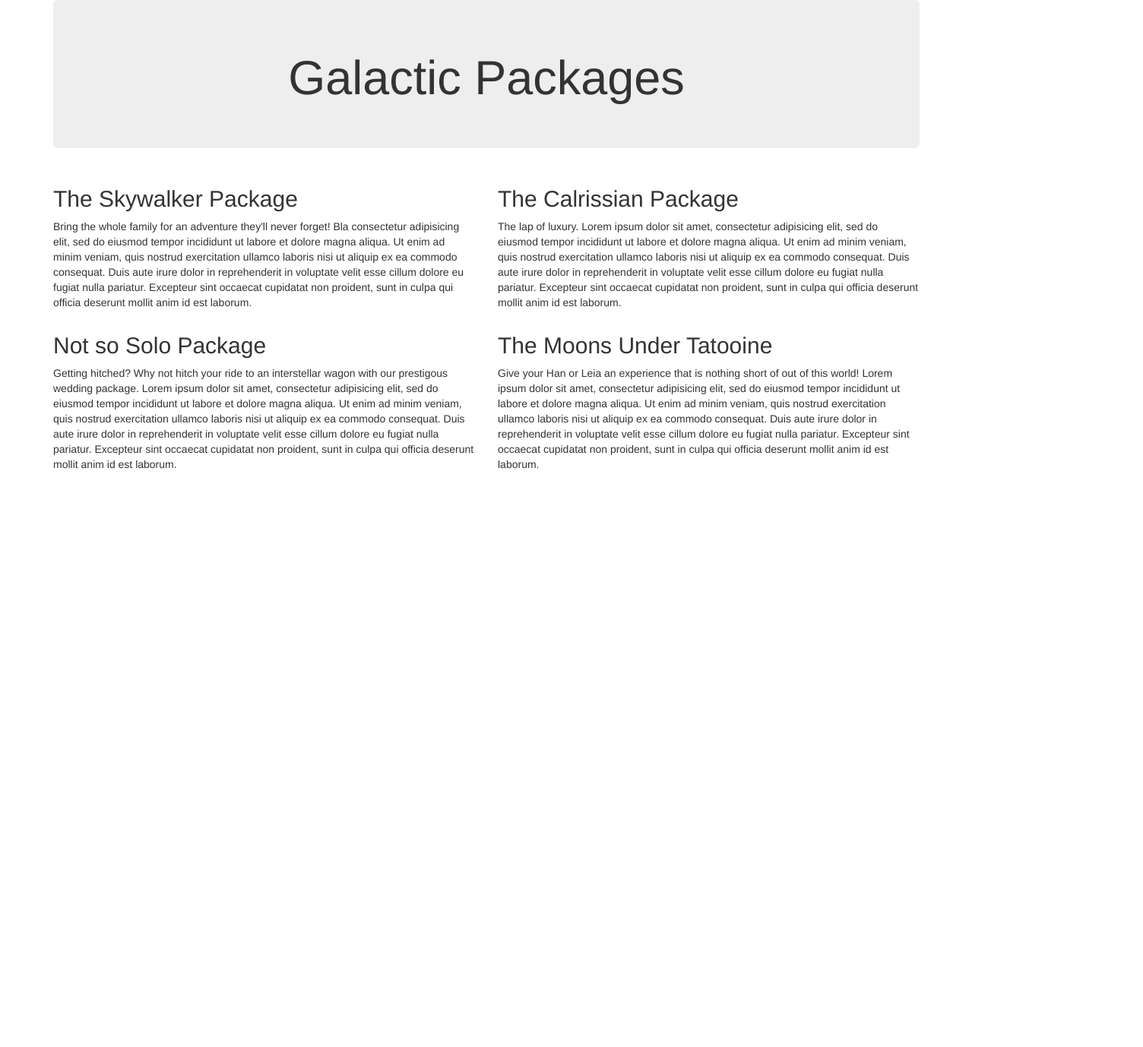
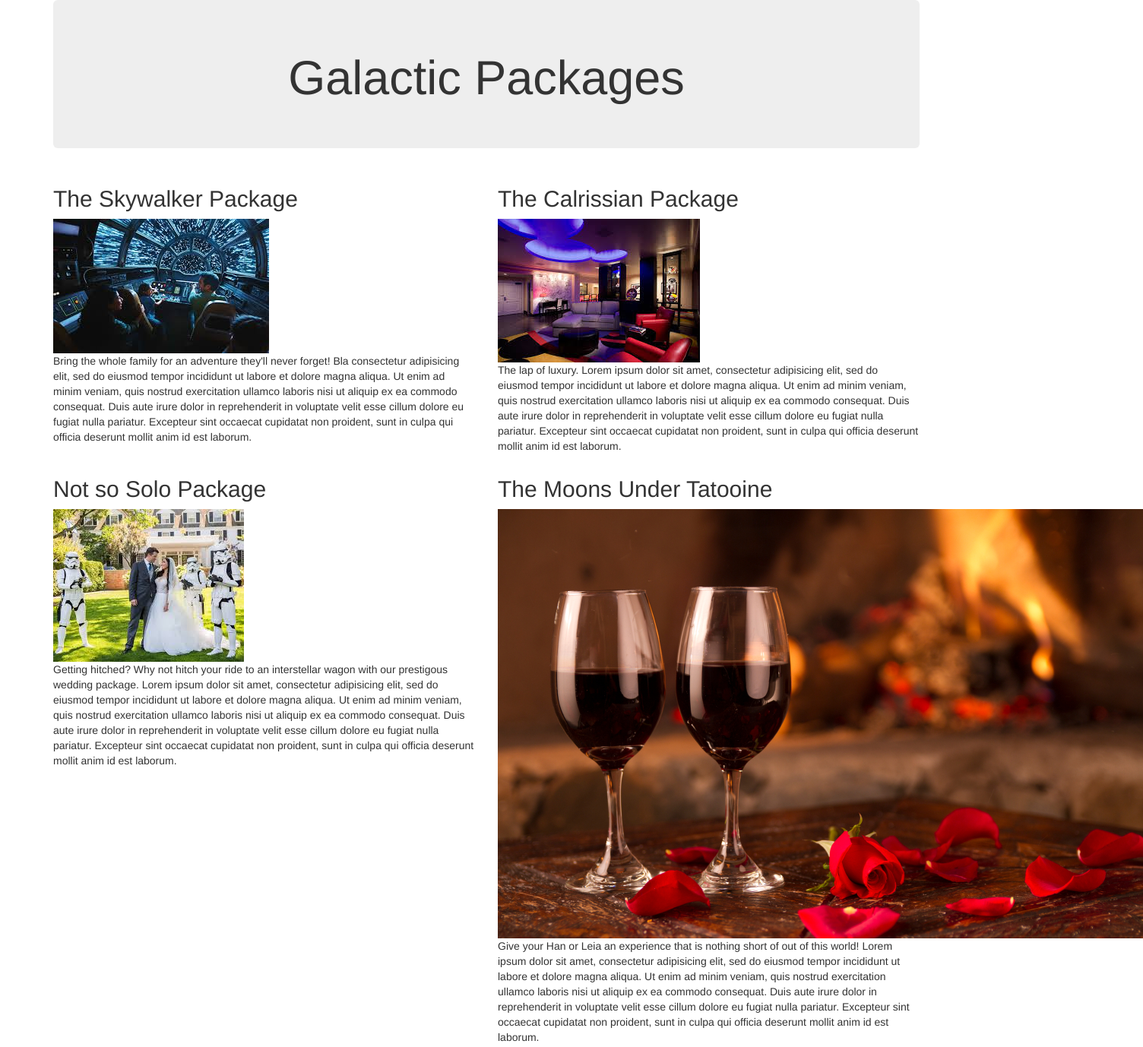
Before and after one commit to JRuff84/vacation, a plain HTML site: page packages.html in a window 1280 px wide. Shown: the whole page at 76% size, 1504 px wide, since content can reach past the window. Before the commit the page ends 800 px from the top, so only its background shows below. Drawn offline with Linux system fonts and the light colour scheme.

Commit message:
add images to packages.html

```diff
--- a/packages.html
+++ b/packages.html
@@ -15,11 +15,13 @@
       <div class="row">
         <div class="col-md-6">
           <h2>The Skywalker Package</h2>
+          <img src="img/mfalcon.jpg" alt="Millenium Falcon">
           <p>Bring the whole family for an adventure they'll never forget! Bla consectetur adipisicing elit, sed do eiusmod tempor incididunt ut labore et dolore magna aliqua. Ut enim ad minim veniam, quis nostrud exercitation ullamco laboris nisi ut aliquip ex ea commodo consequat. Duis aute irure dolor in reprehenderit in voluptate velit esse cillum dolore eu fugiat nulla pariatur. Excepteur sint occaecat cupidatat non proident, sunt in culpa qui officia deserunt mollit anim id est laborum.</p>
         </div>
 
         <div class="col-md-6">
           <h2> The Calrissian Package</h2>
+          <img src="img/penthouse.jpg" alt="Penthouse">
           <p>The lap of luxury. Lorem ipsum dolor sit amet, consectetur adipisicing elit, sed do eiusmod tempor incididunt ut labore et dolore magna aliqua. Ut enim ad minim veniam, quis nostrud exercitation ullamco laboris nisi ut aliquip ex ea commodo consequat. Duis aute irure dolor in reprehenderit in voluptate velit esse cillum dolore eu fugiat nulla pariatur. Excepteur sint occaecat cupidatat non proident, sunt in culpa qui officia deserunt mollit anim id est laborum.</p>
         </div>
 
@@ -27,11 +29,13 @@
       <div class="row">
         <div class="col-md-6">
           <h2>Not so Solo Package</h2>
+          <img src="img/wedding.jpg" alt="Wedding">
           <p>Getting hitched? Why not hitch your ride to an interstellar wagon with our prestigous wedding package. Lorem ipsum dolor sit amet, consectetur adipisicing elit, sed do eiusmod tempor incididunt ut labore et dolore magna aliqua. Ut enim ad minim veniam, quis nostrud exercitation ullamco laboris nisi ut aliquip ex ea commodo consequat. Duis aute irure dolor in reprehenderit in voluptate velit esse cillum dolore eu fugiat nulla pariatur. Excepteur sint occaecat cupidatat non proident, sunt in culpa qui officia deserunt mollit anim id est laborum.</p>
         </div>
 
         <div class="col-md-6">
           <h2>The Moons Under Tatooine</h2>
+          <img src="img/romance.jpg" alt="Romance">
           <p>Give your Han or Leia an experience that is nothing short of out of this world! Lorem ipsum dolor sit amet, consectetur adipisicing elit, sed do eiusmod tempor incididunt ut labore et dolore magna aliqua. Ut enim ad minim veniam, quis nostrud exercitation ullamco laboris nisi ut aliquip ex ea commodo consequat. Duis aute irure dolor in reprehenderit in voluptate velit esse cillum dolore eu fugiat nulla pariatur. Excepteur sint occaecat cupidatat non proident, sunt in culpa qui officia deserunt mollit anim id est laborum.</p>
         </div>
       </div>
```
Also changed, not shown: img/romance.jpg (added).
